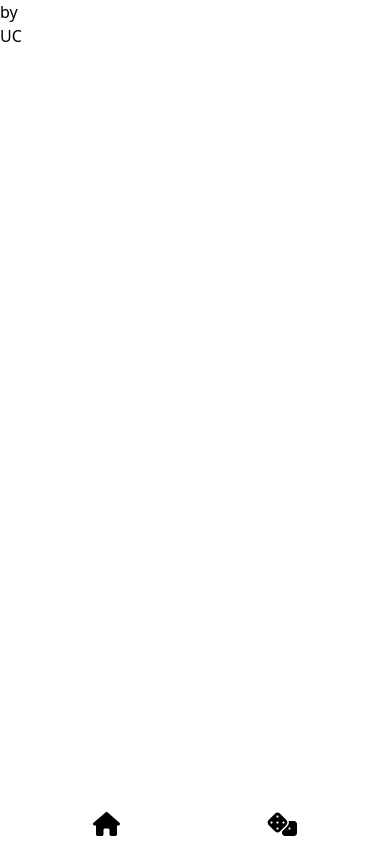
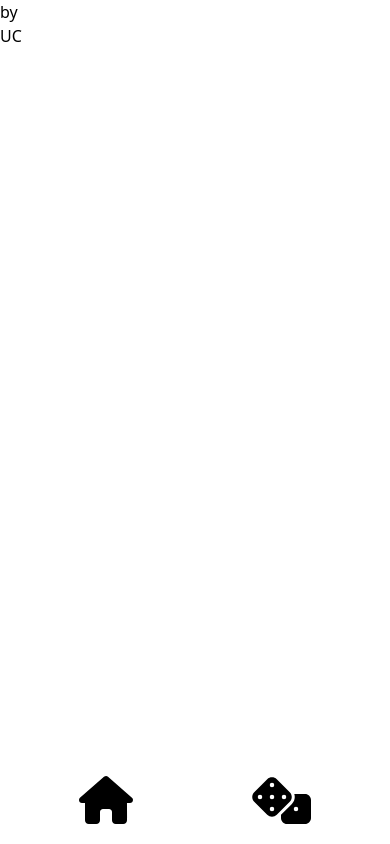
Before and after one commit to AlineFierobe/rollToWrite, a Vue app: page / in a window 390 px wide. Built offline with nearby package versions, Linux system fonts and the light colour scheme.

Commit message:
update header

```diff
--- a/src/components/atoms/navLink/AtomNavLink.vue
+++ b/src/components/atoms/navLink/AtomNavLink.vue
@@ -33,5 +33,5 @@ let _atom_class = "a-navLink";
 </template>
 
 <style scoped lang="scss">
-@import "./navLink.scss";
+@import "./_navLink.scss";
 </style>
--- a/src/components/atoms/navLink/_navLink.scss
+++ b/src/components/atoms/navLink/_navLink.scss
@@ -1,5 +1,5 @@
 .a-navLink {
-  &__icon {
+  svg {
     @apply lg:hidden;
   }
 
--- a/src/components/organisms/header/OrganismHeader.vue
+++ b/src/components/organisms/header/OrganismHeader.vue
@@ -25,7 +25,7 @@ let organismClass = "o-header";
             :url="link.url"
             :icon="link.icon"
             :extraClasses="organismClass + '__navListItem'"
-            size="xl"
+            size="3x"
           />
         </li>
       </ul>
--- a/src/components/organisms/header/_header.scss
+++ b/src/components/organisms/header/_header.scss
@@ -1,6 +1,6 @@
 .o-header {
-  @apply py-2 px-5;
-  @apply lg:grid lg:grid-cols-2;
+  @apply p-5;
+  @apply lg:grid lg:grid-cols-2 lg:px-2;
 
   h2 {
     @apply hidden;
@@ -15,16 +15,4 @@
     @apply flex flex-row justify-around;
     @apply lg:justify-between;
   }
-
-  &__navListItem {
-    &__icon {
-      @apply h-10 w-10;
-      @apply lg:hidden;
-    }
-
-    &__text {
-      @apply hidden;
-      @apply lg:block;
-    }
-  }
 }
```
